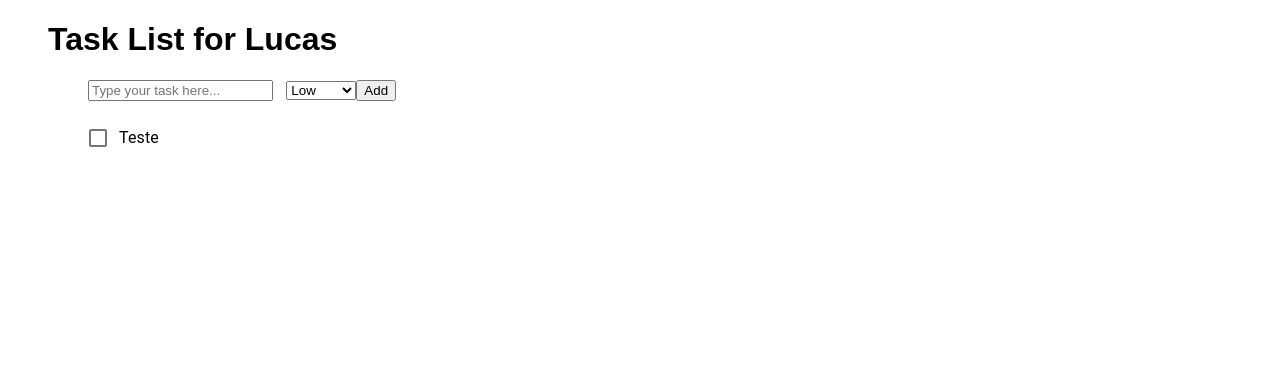
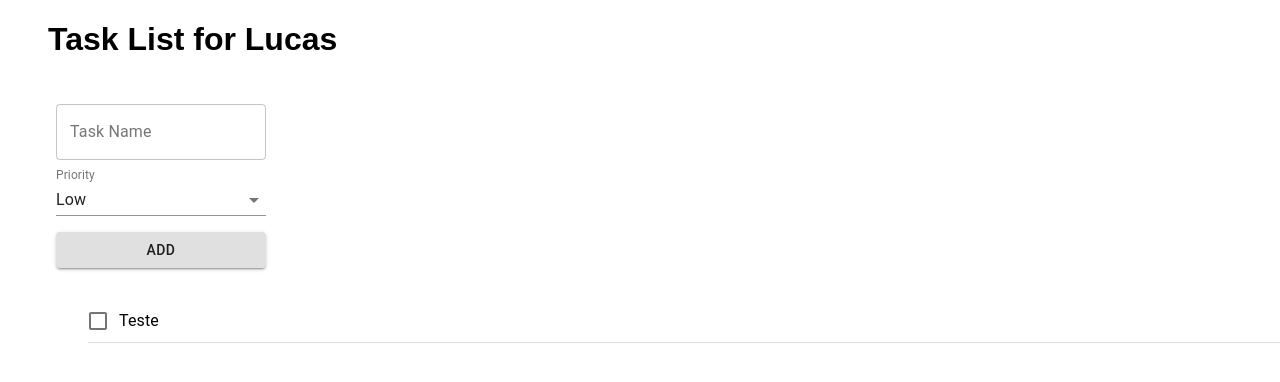
Before and after one commit to lucaspk/todolist-react, a React (Create React App) app in the folder my-app/: page / in a window 1280 px wide. Shown: the top 382 px of the page. Built offline with nearby package versions, Linux system fonts and the light colour scheme.

Commit message:
introducing inputs from material ui

```diff
--- a/my-app/src/App.js
+++ b/my-app/src/App.js
@@ -1,137 +1,9 @@
 import './App.css'
 
 import React, {Component} from 'react'
-import {TaskInput} from './tasklist/taskInput/TaskInput'
-import {Item} from './tasklist/Item'
-
-// web kit: https://material-ui.com/getting-started/usage/
-
-//task item terá prioridade, tags etc
-//no futuro ischecked pode voltar ao invés de remover []
-//tem que permitir editar
-
-const PRIORITIES = ["Low", "Medium", "High"]
-const COLORS = ["gray", "orange", "red"]
-
-class TaskList extends React.Component {
-  constructor(props) {
-    super(props);
-
-    this.state = {
-      list: [{ //serve como exemplo de como deverá ser o objeto
-        taskname: "Teste",
-        isChecked: false,
-        priority: "Low", //3 níveis baixa(white), media(orange) e alta(red)
-        color: "gray",
-        tags: ["Brincadeira"],
-        description: "Vamos brincar de adoletar",
-        subTasks: ["Eu tou muito doido"]
-      }],
-      user: "Lucas",
-      taskname: '',
-      priority: "Low",
-    };
-
-    this.handleChangeTaskPriority = this.handleChangeTaskPriority.bind(this);
-    this.handleChangeTaskName = this.handleChangeTaskName.bind(this);
-    this.handleSubmit = this.handleSubmit.bind(this);
-    this.handleRemoveTask = this.handleRemoveTask.bind(this);
-  }
-
-  handleAddTask() {
-    if (this.state.taskname === '' || this.state.taskname === undefined) {
-      alert("Tarefa vazia, bb!")
-    }
-    else {
-      let newTaskObj = {
-        taskname: this.state.taskname,
-        priority: this.state.priority,
-        color: this.handleColorPriority()
-      }
-      this.setState({list: [...this.state.list, newTaskObj]})
-    }
-  }
-
-  handleRemoveTask(taskname) {
-    let currTasks = this.state.list.filter(item => {return item.taskname !== taskname})
-    this.setState({list: currTasks})
-  }
-
-  handleChangeTaskName(event) {
-    this.setState({taskname: event.target.value})
-  }
-
-  handleChangeTaskPriority(event) {
-    this.setState({priority: event.target.value})
-  }
-
-  handleSubmit(event) {
-    this.handleAddTask()
-
-    this.setState({taskname: ''}) // limpar input após submit
-
-    //prevenir/cancelar evento antes que ele se propague
-    //exemplo: ao tentar digitar numero em caixa de texto, ele n deixa
-    // e reclama que esta sendo digitado algo invalido
-    event.preventDefault()
-  }
-
-  handleColorPriority() {
-    const idx = PRIORITIES.indexOf(this.state.priority)
-
-    return COLORS[idx]
-  }
-
-  createTaskInput() { //acho melhor transformar em um function component dps passando Tasklist
-
-    return <TaskInput
-              onSubmitTask={this.handleSubmit}
-              onChangeTaskName={this.handleChangeTaskName}
-              taskname={this.state.taskname}
-              onChangeTaskPriority={this.handleChangeTaskPriority}
-              priority={this.state.priority}
-              priorityColor={this.handleColorPriority}
-            />
-  }
-
-  //criar tasks a partir da lista
-  renderTasks() {
-    const list = this.state.list
-    console.log(list)
-    return (
-      <div>
-        {list.map((task, index) => (
-          <Item
-            taskname={task.taskname}
-            priority={task.priority}
-            isChecked={task.isChecked}
-            description={task.description}
-            tags={task.tags}
-            subTasks={task.subTasks}
-            key={index}
-            bgcolor={task.color}
-            removeTask={() => this.handleRemoveTask(task.taskname)}/>
-        ))}
-
-      </div>
-    );
-  }
-
-  renderTaskList() {
-    return <ul> {this.renderTasks()} </ul>
-  }
-
-  render() {
-    return <div className="task-list">
-            <h1>Task List for {this.state.user}</h1>
-            {this.createTaskInput()}
-            {this.renderTaskList()}
-          </div>
-  }
-}
+import TaskList from './tasklist/TaskList'
 
 class App extends Component {
-
   render() {
     return <TaskList/>
   }
--- a/my-app/src/tasklist/Item.js
+++ b/my-app/src/tasklist/Item.js
@@ -2,13 +2,15 @@ import React from 'react'
 import FormGroup from '@material-ui/core/FormGroup';
 import FormControlLabel from '@material-ui/core/FormControlLabel';
 import {getPriorityColor} from './taskPriority/PriorityColors'
+import Divider from '@material-ui/core/Divider'
 
 export const Item = (props) => {
     const text = props.taskname
-    return (<FormGroup row>
+    return (<FormGroup>
               <FormControlLabel
                 control={getPriorityColor(props)}
                 label={text}
               />
+              <Divider />
             </FormGroup>);
   }
--- /dev/null
+++ b/my-app/src/tasklist/TaskList.js
@@ -0,0 +1,132 @@
+import React, {Component} from 'react'
+import {TaskInput} from './taskInput/TaskInput'
+import {Item} from './Item'
+import List from '@material-ui/core/List'
+import ListItem from '@material-ui/core/ListItem'
+
+// web kit: https://material-ui.com/getting-started/usage/
+
+//task item terá prioridade, tags etc
+//no futuro ischecked pode voltar ao invés de remover []
+//tem que permitir editar
+
+const PRIORITIES = ["Low", "Medium", "High"]
+const COLORS = ["gray", "orange", "red"]
+
+class TaskList extends React.Component {
+  constructor(props) {
+    super(props);
+
+    this.state = {
+      list: [{ //serve como exemplo de como deverá ser o objeto
+        taskname: "Teste",
+        isChecked: false,
+        priority: "Low", //3 níveis baixa(white), media(orange) e alta(red)
+        color: "gray",
+        tags: ["Brincadeira"],
+        description: "Vamos brincar de adoletar",
+        subTasks: ["Eu tou muito doido"]
+      }],
+      user: "Lucas",
+      taskname: '',
+      priority: "Low",
+    };
+
+    this.handleChangeTaskPriority = this.handleChangeTaskPriority.bind(this);
+    this.handleChangeTaskName = this.handleChangeTaskName.bind(this);
+    this.handleSubmit = this.handleSubmit.bind(this);
+    this.handleRemoveTask = this.handleRemoveTask.bind(this);
+  }
+
+  handleAddTask() {
+    if (this.state.taskname === '' || this.state.taskname === undefined) {
+      alert("Tarefa vazia, bb!")
+    }
+    else {
+      let newTaskObj = {
+        taskname: this.state.taskname,
+        priority: this.state.priority,
+        color: this.handleColorPriority()
+      }
+      this.setState({list: [...this.state.list, newTaskObj]})
+    }
+  }
+
+  handleRemoveTask(taskname) {
+    let currTasks = this.state.list.filter(item => {return item.taskname !== taskname})
+    this.setState({list: currTasks})
+  }
+
+  handleChangeTaskName(event) {
+    this.setState({taskname: event.target.value})
+  }
+
+  handleChangeTaskPriority(event) {
+    this.setState({priority: event.target.value})
+  }
+
+  handleSubmit(event) {
+    this.handleAddTask()
+
+    this.setState({taskname: ''}) // limpar input após submit
+
+    //prevenir/cancelar evento antes que ele se propague
+    //exemplo: ao tentar digitar numero em caixa de texto, ele n deixa
+    // e reclama que esta sendo digitado algo invalido
+    event.preventDefault()
+  }
+
+  handleColorPriority() {
+    const idx = PRIORITIES.indexOf(this.state.priority)
+
+    return COLORS[idx]
+  }
+
+  createTaskInput() { //acho melhor transformar em um function component dps passando Tasklist
+
+    return <TaskInput
+              onSubmitTask={this.handleSubmit}
+              onChangeTaskName={this.handleChangeTaskName}
+              taskname={this.state.taskname}
+              onChangeTaskPriority={this.handleChangeTaskPriority}
+              priority={this.state.priority}
+              priorityColor={this.handleColorPriority}
+            />
+  }
+
+  //criar tasks a partir da lista
+  renderTasks() {
+    const list = this.state.list
+    console.log(list)
+    return (
+      <List>
+        {list.map((task, index) => (
+          <Item
+            taskname={task.taskname}
+            priority={task.priority}
+            isChecked={task.isChecked}
+            description={task.description}
+            tags={task.tags}
+            subTasks={task.subTasks}
+            key={index}
+            bgcolor={task.color}
+            removeTask={() => this.handleRemoveTask(task.taskname)} />
+        ))}
+      </List>
+    );
+  }
+
+  renderTaskList() {
+    return <ul> {this.renderTasks()} </ul>
+  }
+
+  render() {
+    return <div className="task-list">
+            <h1>Task List for {this.state.user}</h1>
+            {this.createTaskInput()}
+            {this.renderTaskList()}
+          </div>
+  }
+}
+
+export default TaskList
--- a/my-app/src/tasklist/taskInput/TaskInput.js
+++ b/my-app/src/tasklist/taskInput/TaskInput.js
@@ -1,20 +1,47 @@
 import React from 'react'
 import {PriorityInput} from '../taskPriority/PriorityInput'
+import TextField from '@material-ui/core/TextField'
+import Button from '@material-ui/core/Button'
+import FormControl from '@material-ui/core/FormControl'
+import { makeStyles } from '@material-ui/core/styles'
+
+const useStyles = makeStyles(theme => ({
+  root: {
+    display: 'flex',
+    //flexWrap: 'wrap',
+  },
+  formControl: {
+    margin: theme.spacing(1),
+    minWidth: 120,
+  },
+  selectEmpty: {
+    marginTop: theme.spacing(2),
+  },
+}));
 
 export const TaskInput = (props) => {
-    return <form onSubmit={props.onSubmitTask}>
-              <label>
-                <input id="task-input" type="text"
-                    placeholder={"Type your task here..."}
+  const classes = useStyles();
+    return <form className={classes.root} onSubmit={props.onSubmitTask}>
+                <FormControl className={classes.formControl}>
+                  <TextField
+                    autoComplete="off"
+                    variant="outlined"
+                    placeholder="Type your task here..."
+                    id="task-name"
+                    label="Task Name"
+                    value={props.taskname}
                     onChange={props.onChangeTaskName}
-                    value={props.taskname}
+                    margin="normal"
+                    multiline="true"
                   />
                   <PriorityInput
                       changeTaskPriority={props.onChangeTaskPriority}
                       value={props.priority}
                       priorityColor={props.priorityColor}
                   />
-              </label>
-              <input variant="contained" color="primary" type="submit" value="Add" />
+                  <Button variant="contained" type="submit">
+                    Add
+                  </Button>
+                </FormControl>
             </form>
   }
--- a/my-app/src/tasklist/taskPriority/PriorityInput.js
+++ b/my-app/src/tasklist/taskPriority/PriorityInput.js
@@ -1,16 +1,41 @@
 import React from 'react'
+import { makeStyles } from '@material-ui/core/styles';
+import Select from '@material-ui/core/Select';
+import MenuItem from '@material-ui/core/MenuItem';
+import InputLabel from '@material-ui/core/InputLabel';
+import FormControl from '@material-ui/core/FormControl';
 
 const PRIORITIES = ["Low", "Medium", "High"]
 const COLORS = ["gray", "orange", "red"]
 
-export const PriorityInput = (props) => { //falta definir option padrão que tem o nome "Select the priority"
-    return <select
-            onChange={props.changeTaskPriority}
-            value={props.value}>
-            {PRIORITIES.map((priority, index) => (
-            <option key={index} value={priority} style={{backgroundColor: COLORS[index]}}>
-                {priority}
-            </option>
-            ))}
-        </select>
+const useStyles = makeStyles(theme => ({
+    form: {
+        paddingBottom: '1em'
+    },
+  }));
+
+
+
+export const PriorityInput = (props) => {
+    const classes = useStyles()
+    return  (
+        <FormControl className={classes.form}>
+            <InputLabel htmlFor="priority-select">Priority</InputLabel>
+            <Select
+                onChange={props.changeTaskPriority}
+                value={props.value}
+                inputProps={{
+                    name: 'priority',
+                    id: 'priority-select',
+                    }
+                }
+                >
+                    {PRIORITIES.map((priority, index) => (
+                        <MenuItem key={index} value={priority} style={{backgroundColor: COLORS[index]}}>
+                            {priority}
+                        </MenuItem>
+                    ))}
+            </Select>
+        </FormControl>
+    )
 }
```
Lines whose indentation alone changed are shown as unchanged.
